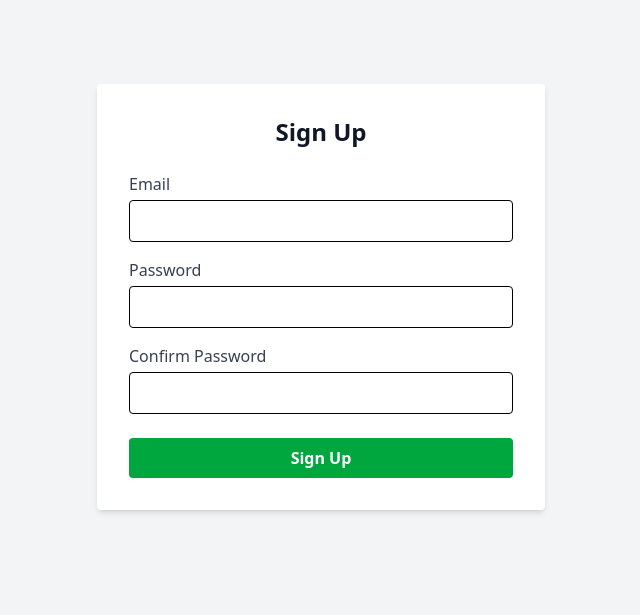
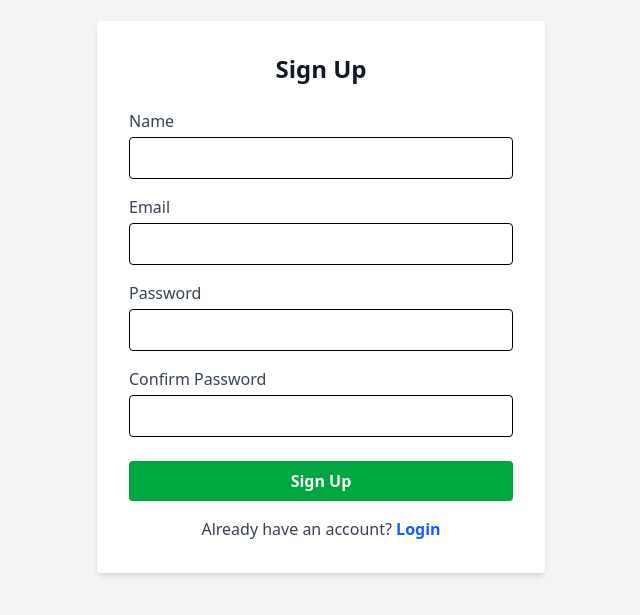
Before and after one commit to FazleRahmanEvan/crm-frontend, a React (Vite) app: page /signup in a window 1280 px wide. Shown: the part 103-718 px from the top of the page, without its empty margins (319-959 px from the left). Built offline with nearby package versions, Linux system fonts and the light colour scheme; no server answers.

Commit message:
auth problem solve

```diff
--- a/src/App.tsx
+++ b/src/App.tsx
@@ -1,5 +1,5 @@
 import { Routes, Route, Navigate } from "react-router-dom";
-import { useAuth } from "./hooks/useAuth";
+
 import LoginPage from "./pages/Login";
 import SignupPage from "./pages/Signup";
 import DashboardLayout from "./layout/DashboardLayout";
@@ -10,9 +10,10 @@ import EditClientPage from "./pages/client/EditClientPage";
 import ProjectsPage from "./pages/projects/ProjectsPage";
 import CreateProjectPage from "./pages/projects/CreateProjectPage";
 import EditProjectPage from "./pages/projects/EditProjectPage";
+import { useAuthContext } from "./contexts/AuthContext";
 
 const AppRoutes = () => {
-  const { user } = useAuth();
+  const { user } = useAuthContext();
 
   return (
     <Routes>
@@ -24,24 +25,34 @@ const AppRoutes = () => {
         </>
       )}
 
+      {/* Redirect logged-in users trying to access login/signup */}
+      {user && (
+        <>
+          <Route path="/login" element={<Navigate to="/" replace />} />
+          <Route path="/signup" element={<Navigate to="/" replace />} />
+        </>
+      )}
+
       {/* Private Routes */}
       {user && (
         <Route path="/" element={<DashboardLayout />}>
           <Route index element={<DashboardPage />} />
 
-          <Route path="clients" element={<ClientsPage />} />
-          <Route path="clients/create" element={<CreateClientPage />} />
-          <Route path="clients/edit/:id" element={<EditClientPage />} />
+          <Route path="/clients" element={<ClientsPage />} />
+          <Route path="/clients/create" element={<CreateClientPage />} />
+          <Route path="/clients/edit/:id" element={<EditClientPage />} />
 
-          <Route path="projects" element={<ProjectsPage />} />
-          <Route path="projects/create" element={<CreateProjectPage />} />
-          <Route path="projects/edit/:id" element={<EditProjectPage />} />
+          <Route path="/projects" element={<ProjectsPage />} />
+          <Route path="/projects/create" element={<CreateProjectPage />} />
+          <Route path="/projects/edit/:id" element={<EditProjectPage />} />
         </Route>
       )}
 
       {/* Redirect if wrong route */}
-      {/* <Route path="*" element={<NotFoundPage />} /> */}
-      {!user && <Route path="*" element={<Navigate to="/login" replace />} />}
+      <Route
+        path="*"
+        element={<Navigate to={user ? "/" : "/login"} replace />}
+      />
     </Routes>
   );
 };
--- a/src/contexts/AuthContext.tsx
+++ b/src/contexts/AuthContext.tsx
@@ -5,7 +5,7 @@ import { authService } from "../services/authService";
 interface AuthContextType {
   user: User | null;
   login: (email: string, password: string) => Promise<void>;
-  signup: (email: string, password: string) => Promise<void>;
+  signup: (name: string, email: string, password: string) => Promise<void>;
   logout: () => void;
 }
 
@@ -19,8 +19,13 @@ export const AuthProvider = ({ children }: { children: React.ReactNode }) => {
 
   useEffect(() => {
     const storedUser = localStorage.getItem("user");
-    if (storedUser) {
-      setUser(JSON.parse(storedUser));
+    if (storedUser && storedUser !== "undefined") {
+      try {
+        setUser(JSON.parse(storedUser));
+      } catch (e) {
+        console.error("Failed to parse user from localStorage:", e);
+        localStorage.removeItem("user"); // Cleanup invalid entry
+      }
     }
   }, []);
 
@@ -34,11 +39,10 @@ export const AuthProvider = ({ children }: { children: React.ReactNode }) => {
     }
   };
 
-  const signup = async (email: string, password: string) => {
+  const signup = async (name: string, email: string, password: string) => {
     try {
-      const user = await authService.signup(email, password);
-      setUser(user);
-      localStorage.setItem("user", JSON.stringify(user));
+      await authService.signup(name, email, password);
+      // Optionally redirect to login page
     } catch (error) {
       console.error("Signup failed", error);
     }
@@ -47,6 +51,7 @@ export const AuthProvider = ({ children }: { children: React.ReactNode }) => {
   const logout = () => {
     setUser(null);
     localStorage.removeItem("user");
+    localStorage.removeItem("token");
   };
 
   return (
--- a/src/pages/Login.tsx
+++ b/src/pages/Login.tsx
@@ -1,18 +1,14 @@
 /* eslint-disable @typescript-eslint/no-explicit-any */
 import { useState } from "react";
 import { useNavigate } from "react-router-dom";
-import { useAuth } from "../hooks/useAuth";
-import { LoginFormValues } from "../types/auth";
 import { authService } from "../services/authService";
+import { useAuthContext } from "../contexts/AuthContext";
 
 const LoginPage = () => {
-  const { login } = useAuth();
+  const { login } = useAuthContext();
   const navigate = useNavigate();
-  const [formData, setFormData] = useState<LoginFormValues>({
-    email: "",
-    password: "",
-  });
-  const [error, setError] = useState<string>("");
+  const [formData, setFormData] = useState({ email: "", password: "" });
+  const [error, setError] = useState("");
 
   const handleChange = (e: React.ChangeEvent<HTMLInputElement>) => {
     setFormData({ ...formData, [e.target.name]: e.target.value });
@@ -21,14 +17,14 @@ const LoginPage = () => {
   const handleSubmit = async (e: React.FormEvent) => {
     e.preventDefault();
     try {
-      const { email, password } = formData;
-
-      const response = await authService.signup(email, password);
-
-      login(response.token, response.userId);
-      navigate("/");
+      const response = await authService.login(
+        formData.email,
+        formData.password
+      );
+      login(response.token, response.userId); // Update user in context
+      navigate("/"); // Redirect to dashboard
     } catch (err: any) {
-      setError(err?.response?.data?.message || "Signup failed");
+      setError(err.response?.data?.message || "Login failed");
     }
   };
 
@@ -39,7 +35,7 @@ const LoginPage = () => {
         className="bg-white dark:bg-gray-800 p-8 rounded shadow-md w-full max-w-md"
       >
         <h2 className="text-2xl font-bold mb-6 text-center text-gray-900 dark:text-white">
-          Signup
+          Login
         </h2>
 
         {error && <p className="text-red-500 text-center mb-4">{error}</p>}
@@ -75,7 +71,22 @@ const LoginPage = () => {
         <button
           type="submit"
           className="w-full bg-blue-600 hover:bg-blue-700 text-white font-bold py-2 px-4 rounded transition"
-        ></button>
+        >
+          Login
+        </button>
+
+        {/* Sign Up Link */}
+        <div className="mt-4 text-center">
+          <span className="text-gray-700 dark:text-gray-300">
+            Don't have an account?{" "}
+            <button
+              onClick={() => navigate("/signup")}
+              className="text-blue-600 hover:text-blue-700 font-semibold"
+            >
+              Sign Up
+            </button>
+          </span>
+        </div>
       </form>
     </div>
   );
--- a/src/pages/Signup.tsx
+++ b/src/pages/Signup.tsx
@@ -1,14 +1,15 @@
 /* eslint-disable @typescript-eslint/no-explicit-any */
 import { useState } from "react";
 import { useNavigate } from "react-router-dom";
-import { useAuth } from "../hooks/useAuth";
 import { SignupFormValues } from "../types/auth";
 import { authService } from "../services/authService";
+import { useAuthContext } from "../contexts/AuthContext";
 
 const SignupPage = () => {
-  const { login } = useAuth();
+  const { login } = useAuthContext();
   const navigate = useNavigate();
   const [formData, setFormData] = useState<SignupFormValues>({
+    name: "",
     email: "",
     password: "",
     confirmPassword: "",
@@ -27,8 +28,8 @@ const SignupPage = () => {
     }
 
     try {
-      const { email, password } = formData;
-      const response = await authService.signup(email, password);
+      const { name, email, password } = formData;
+      const response = await authService.signup(name, email, password);
 
       login(response.token, response.userId);
       navigate("/");
@@ -48,6 +49,20 @@ const SignupPage = () => {
         </h2>
 
         {error && <p className="text-red-500 text-center mb-4">{error}</p>}
+
+        <div className="mb-4">
+          <label className="block mb-1 text-gray-700 dark:text-gray-300">
+            Name
+          </label>
+          <input
+            type="name"
+            name="name"
+            value={formData.name}
+            onChange={handleChange}
+            className="w-full p-2 border rounded dark:bg-gray-700 dark:text-white"
+            required
+          />
+        </div>
 
         <div className="mb-4">
           <label className="block mb-1 text-gray-700 dark:text-gray-300">
@@ -97,6 +112,19 @@ const SignupPage = () => {
         >
           Sign Up
         </button>
+
+        {/* Login Link */}
+        <div className="mt-4 text-center">
+          <span className="text-gray-700 dark:text-gray-300">
+            Already have an account?{" "}
+            <button
+              onClick={() => navigate("/login")}
+              className="text-blue-600 hover:text-blue-700 font-semibold"
+            >
+              Login
+            </button>
+          </span>
+        </div>
       </form>
     </div>
   );
--- a/src/services/api.ts
+++ b/src/services/api.ts
@@ -7,9 +7,10 @@ const API = axios.create({
 // Add token automatically
 API.interceptors.request.use((config) => {
   const token = localStorage.getItem("token");
-  if (token && config.headers) {
+  if (typeof token === "string" && token !== "undefined" && config.headers) {
     config.headers.Authorization = `Bearer ${token}`;
   }
+
   return config;
 });
 
--- a/src/services/authService.ts
+++ b/src/services/authService.ts
@@ -7,16 +7,25 @@ export const authService = {
       email,
       password,
     });
-    localStorage.setItem("token", data.token);
-    return data.user; // 🔥 return the full user object
+
+    // Save both token and user safely
+    if (data?.token) {
+      localStorage.setItem("token", data.token);
+    }
+    if (data?.user) {
+      localStorage.setItem("user", JSON.stringify(data.user));
+    }
+
+    return data.user;
   },
 
-  signup: async (email: string, password: string) => {
+  signup: async (name: string, email: string, password: string) => {
     const { data } = await API.post<AuthResponse>("/auth/signup", {
+      name,
       email,
       password,
     });
     localStorage.setItem("token", data.token);
-    return data.user; // 🔥 return the full user object
+    return { token: data.token, userId: data.user._id }; // or return full user if needed
   },
 };
--- a/src/types/auth.d.ts
+++ b/src/types/auth.d.ts
@@ -4,6 +4,8 @@ export interface LoginFormValues {
 }
 
 export interface SignupFormValues {
+  confirmPassword: string;
+  name: string;
   email: string;
   password: string;
 }
```
